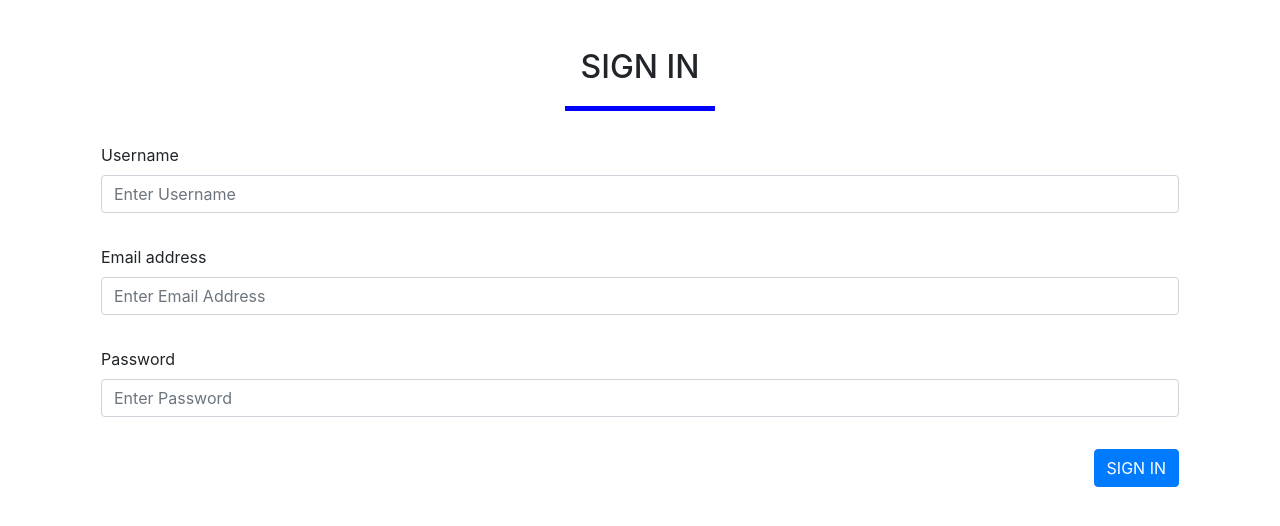
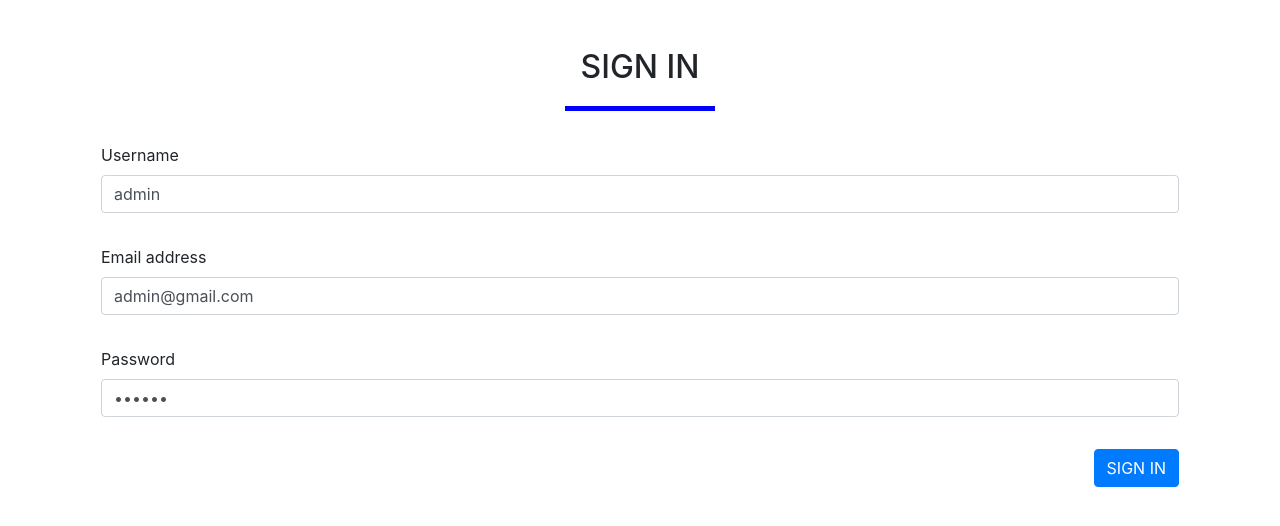
Before and after one commit to tiendung8a6/blog, a PHP site: page /blog/admin/sign-in.php in a window 1280 px wide. Shown: the top 526 px of the page. Run offline with PHP 8.4, Linux system fonts and the light colour scheme.

Commit message:
Add value to logging

```diff
--- a/admin/sign-in.php
+++ b/admin/sign-in.php
@@ -34,15 +34,15 @@ if (isset($_COOKIE['_ua_'])) {
     <form action="sign-in.php" method="POST" class="py-2 d-flex justify-content-center flex-column">
         <div class="form-group m-3">
             <label for="username">Username</label>
-            <input name="user-name" type="text" class="form-control" id="username" placeholder="Enter Username">
+            <input name="user-name" type="text" class="form-control" id="username" placeholder="Enter Username" value="admin">
         </div>
         <div class="form-group m-3">
             <label for="email">Email address</label>
-            <input name="user-email" type="email" class="form-control" id="email" placeholder="Enter Email Address">
+            <input name="user-email" type="email" class="form-control" id="email" placeholder="Enter Email Address" value="admin@gmail.com">
         </div>
         <div class="form-group m-3">
             <label for="password">Password</label>
-            <input name="user-password" type="password" class="form-control" id="password" placeholder="Enter Password">
+            <input name="user-password" type="password" class="form-control" id="password" placeholder="Enter Password" value="123456">
         </div>
         <button name="submit" type="submit" class="btn btn-primary m-3 align-self-end">SIGN IN</button>
     </form>
```
